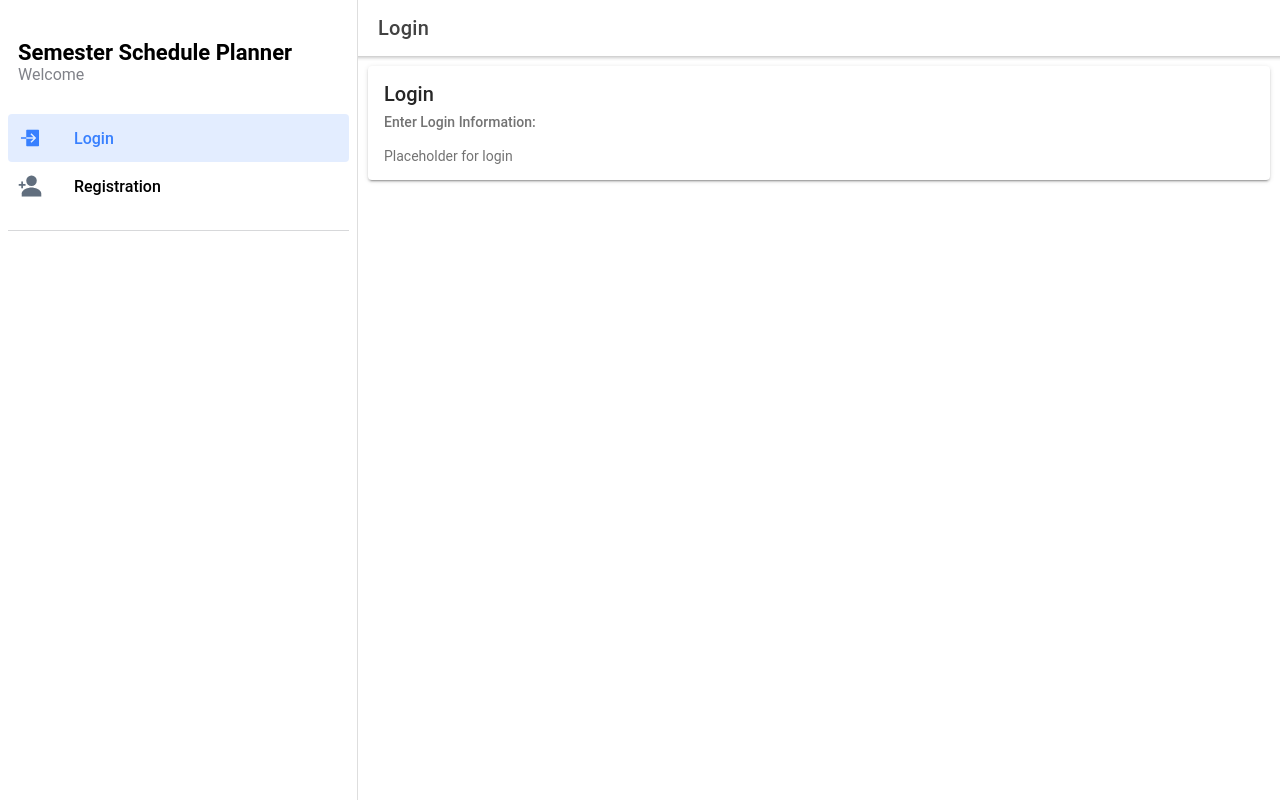
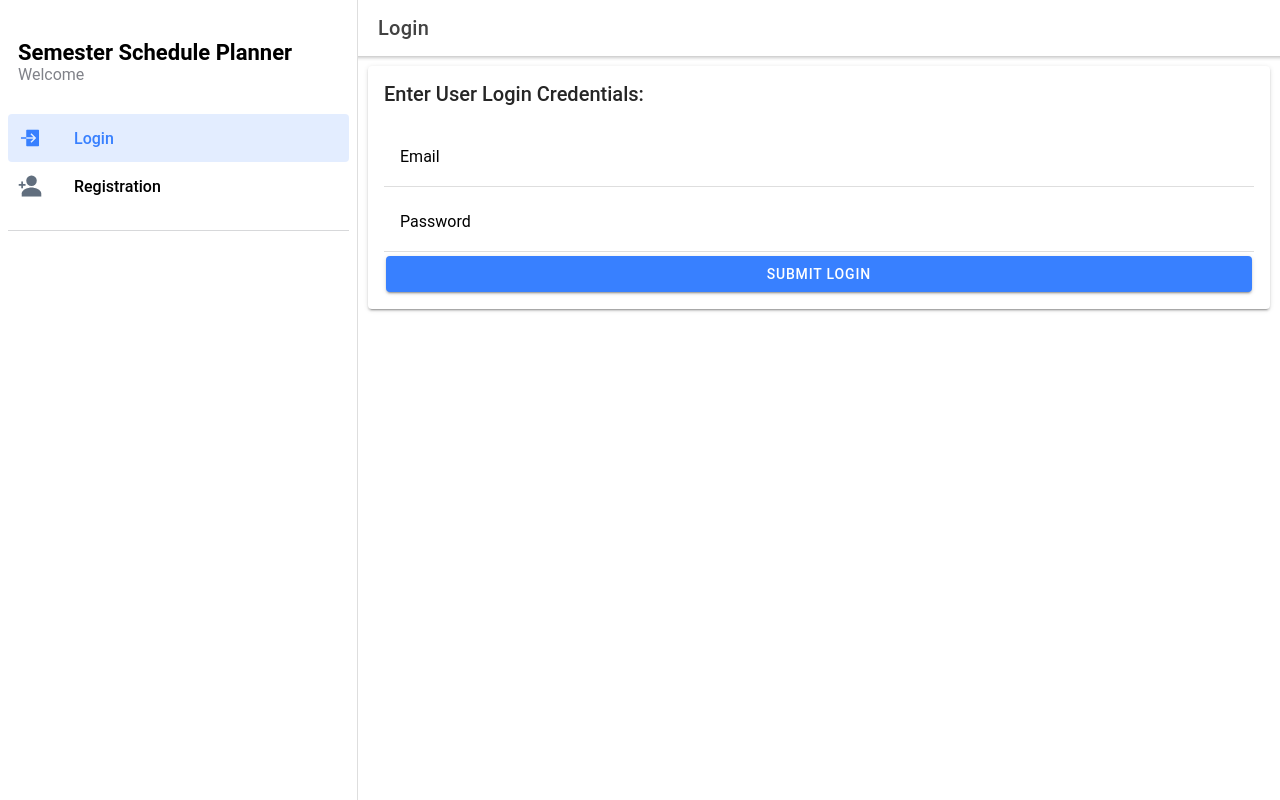
Before and after one commit to james-Solutions/Netlify-Lambda-Fauna-Authentication, a React (Create React App) app: page /user/login in a window 1280 px wide. Built offline with nearby package versions, Linux system fonts and the light colour scheme.

Commit message:
Update LoginCard.tsx

```diff
--- a/src/components/user/login/LoginCard.tsx
+++ b/src/components/user/login/LoginCard.tsx
@@ -1,4 +1,5 @@
-import React from "react";
+import React, { useState } from "react";
+import { useHistory } from "react-router-dom";
 import {
   IonContent,
   IonHeader,
@@ -7,12 +8,90 @@ import {
   IonToolbar,
   IonCard,
   IonCardHeader,
-  IonCardSubtitle,
   IonCardTitle,
   IonCardContent,
+  IonItem,
+  IonLabel,
+  IonButton,
+  IonInput,
+  IonToast,
 } from "@ionic/react";
 
 export const LoginCard: React.FC = () => {
+  const history = useHistory();
+
+  const [email, setEmail] = useState<string>();
+  const [password, setPassword] = useState<string>();
+
+  const [inputToastError, setInputToastError] = useState<boolean>(false);
+  const [loginSuccessfulToast, setLoginSuccessfulToast] = useState<boolean>(
+    false
+  );
+  const [showEmailError, setShowEmailError] = useState<boolean>(false);
+  const [showPasswordError, setShowPasswordError] = useState<boolean>(false);
+
+  const loginBtnHandler = (event: Event) => {
+    if (
+      showEmailError === false &&
+      showPasswordError === false &&
+      email !== undefined &&
+      email !== "" &&
+      password !== undefined &&
+      password !== ""
+    ) {
+      // Everything is sanitized!!!
+      setInputToastError(false);
+      console.log("-".repeat(40));
+      console.log("User Login Request:");
+      console.log(`Email: ${email}`);
+      console.log("-".repeat(40));
+      setLoginSuccessfulToast(true);
+      history.push("/user/login");
+      clearAllInput();
+    } else {
+      setInputToastError(true);
+    }
+  };
+
+  // Generic email expression
+  const emailExpress = /^\w+([.-]?\w+)*@\w+([.-]?\w+)*(\.\w{2,3})+$/;
+  // 8 to 15 characters which contain at least one lowercase letter,
+  // one uppercase letter, one numeric digit, and one special character
+  const passwordExpress = /^(?=.*\d)(?=.*[a-z])(?=.*[A-Z])(?=.*[^a-zA-Z0-9])(?!.*\s).{8,15}$/;
+
+  const emailInputHandler = (inputEmail: string) => {
+    setEmail(inputEmail);
+    if (email !== undefined) {
+      if (emailExpress.test(inputEmail)) {
+        setShowEmailError(false);
+      } else {
+        setShowEmailError(true);
+      }
+    }
+  };
+
+  const passwordInputHandler = (inputPassword: string) => {
+    setPassword(inputPassword);
+    if (password !== undefined) {
+      if (passwordExpress.test(inputPassword)) {
+        setShowPasswordError(false);
+      } else {
+        setShowPasswordError(true);
+      }
+    }
+  };
+
+  const clearAllInput = () => {
+    setEmail("");
+    setPassword("");
+  };
+
+  const errorStyle = {
+    color: "red",
+    padding: "0.5rem",
+    fontStyle: "italic",
+  };
+
   return (
     <IonPage>
       <IonHeader>
@@ -23,11 +102,76 @@ export const LoginCard: React.FC = () => {
       <IonContent>
         <IonCard>
           <IonCardHeader>
-            <IonCardTitle>Login</IonCardTitle>
-            <IonCardSubtitle>Enter Login Information:</IonCardSubtitle>
+            <IonCardTitle>Enter User Login Credentials:</IonCardTitle>
           </IonCardHeader>
-          <IonCardContent>Placeholder for login</IonCardContent>
+          <IonCardContent>
+            {/* Start basic user info */}
+            <IonItem>
+              <IonLabel position="floating">Email</IonLabel>
+              <IonInput
+                value={email}
+                onIonChange={(event) => emailInputHandler(event.detail.value!)}
+                type="email"
+                pattern="email"
+                autocomplete="email"
+                required={true}
+              ></IonInput>
+            </IonItem>
+            {showEmailError ? (
+              <div style={errorStyle}>Invalid Email</div>
+            ) : (
+              <div />
+            )}
+
+            <IonItem>
+              <IonLabel position="floating">Password</IonLabel>
+              <IonInput
+                value={password}
+                onIonChange={(event) =>
+                  passwordInputHandler(event.detail.value!)
+                }
+                type="password"
+                pattern="password"
+                autocomplete="new-password"
+                required={true}
+              ></IonInput>
+            </IonItem>
+            {showPasswordError ? (
+              <div style={errorStyle}>
+                Invalid Password. Password must be 8 to 15 characters which
+                contain at least one lowercase letter, one uppercase letter, one
+                numeric digit, and one special character
+              </div>
+            ) : (
+              <div />
+            )}
+            {/* End Login Credential User Information */}
+
+            {/* Login Submit Button */}
+            <IonButton
+              expand="block"
+              type="submit"
+              onClick={(event: any) => {
+                loginBtnHandler(event);
+              }}
+            >
+              Submit Login
+            </IonButton>
+            {/* End Content */}
+          </IonCardContent>
         </IonCard>
+        <IonToast
+          isOpen={inputToastError}
+          onDidDismiss={() => setInputToastError(false)}
+          message="Please enter all information and in a valid format."
+          duration={2500}
+        />
+        <IonToast
+          isOpen={loginSuccessfulToast}
+          onDidDismiss={() => setLoginSuccessfulToast(false)}
+          message="Login Successful!"
+          duration={2500}
+        />
       </IonContent>
     </IonPage>
   );
```
